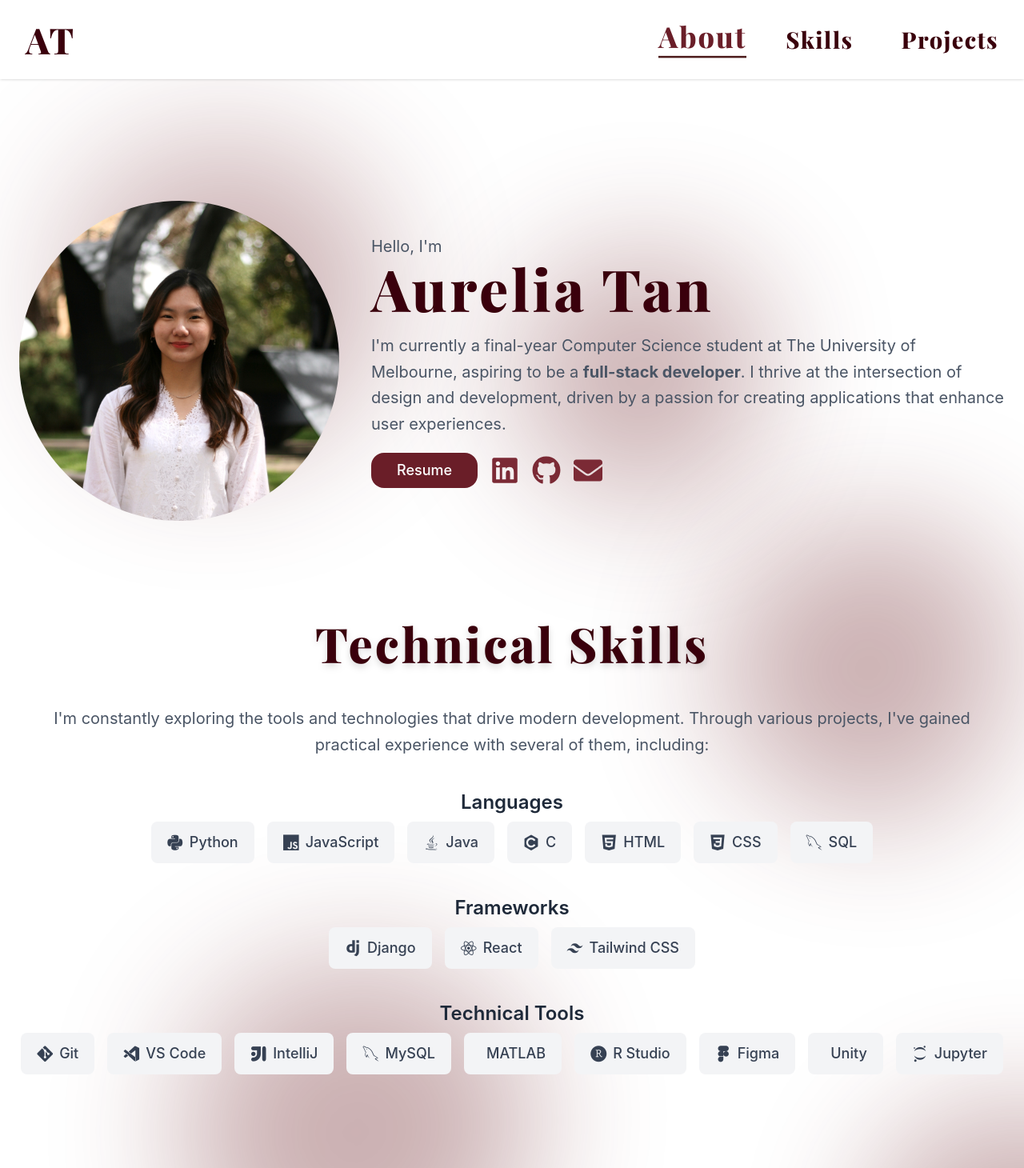
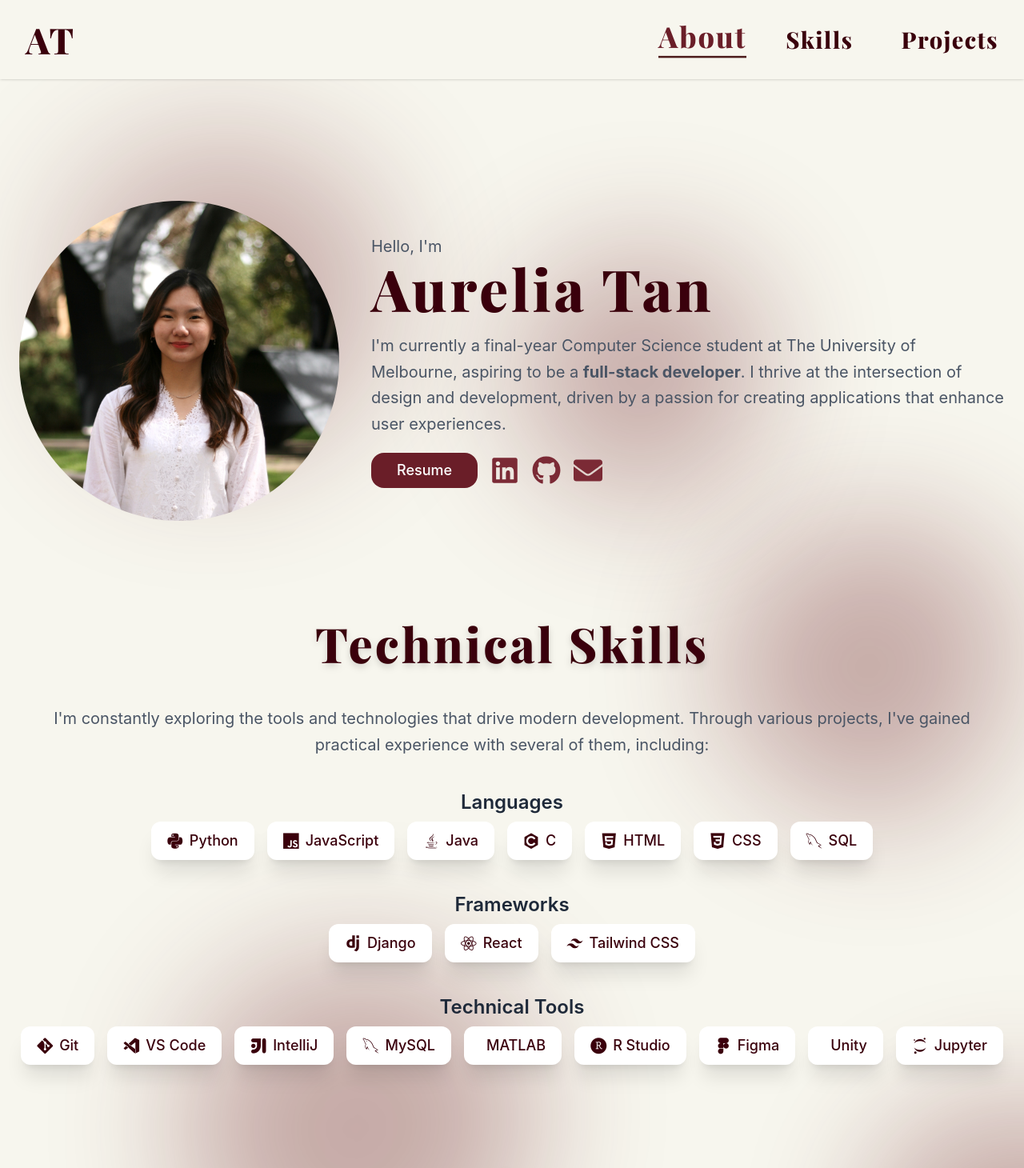
Before and after one commit to aureliatann/portfolio-website, a React (Vite) app: page / in a window 1280 px wide. Shown: the top 1460 px of the page at 80% size. Built offline with nearby package versions, Linux system fonts and the light colour scheme.

Commit message:
added beige bg color

```diff
--- a/src/components/BlobBackground.jsx
+++ b/src/components/BlobBackground.jsx
@@ -1,6 +1,6 @@
 export default function BlobBackground() {
   return (
-    <div className="absolute inset-0 -z-10 overflow-hidden pointer-events-none">
+    <div className="bg-[#f7f6ee] absolute inset-0 -z-10 overflow-hidden pointer-events-none">
       <div className="blob blob1"></div>
       <div className="blob blob2"></div>
       <div className="blob blob3"></div>
--- a/src/components/Navbar.jsx
+++ b/src/components/Navbar.jsx
@@ -40,7 +40,7 @@ export default function Navbar() {
        sticky top-0 → sticks to top
        z-50 → ensures navbar is on top
     */
-    <nav className="w-full bg-white shadow-sm sticky top-0 z-50">
+    <nav className="bg-[#f7f6ee] w-full shadow-sm sticky top-0 z-50">
       {/* flex → place items in a row
           items-center → vertically center items
           justify-between → space between logo and links
--- a/src/components/Skills.jsx
+++ b/src/components/Skills.jsx
@@ -45,7 +45,8 @@ export default function Skills() {
           {skillsWithLogos.Languages.map((skill) => (
             <span
               key={skill}
-              className="flex items-center gap-2 px-5 py-3 bg-gray-100 rounded-lg text-gray-700 text-base sm:text-lg font-medium"
+              className="bg-white flex items-center gap-2 px-5 py-2.5 rounded-xl text-[#3a000c] text-base sm:text-lg font-medium shadow-xl"
+
             >
               <i className={`${skillIcons[skill]} text-xl`} /> {/* Devicon icon */}
               {skill}
@@ -61,7 +62,8 @@ export default function Skills() {
           {skillsWithLogos.Frameworks.map((skill) => (
             <span
               key={skill}
-              className="flex items-center gap-2 px-5 py-3 bg-gray-100 rounded-lg text-gray-700 text-base sm:text-lg font-medium"
+              className="bg-white flex items-center gap-2 px-5 py-2.5 rounded-xl text-[#3a000c] text-base sm:text-lg font-medium shadow-xl"
+
             >
               <i className={`${skillIcons[skill]} text-xl`} /> {/* Devicon icon */}
               {skill}
@@ -77,7 +79,8 @@ export default function Skills() {
           {skillsWithLogos.Tools.map((skill) => (
             <span
               key={skill}
-              className="flex items-center gap-2 px-5 py-3 bg-gray-100 rounded-lg text-gray-700 text-base sm:text-lg font-medium"
+              className="bg-white flex items-center gap-2 px-5 py-2.5 rounded-xl text-[#3a000c] text-base sm:text-lg font-medium shadow-xl"
+
             >
               <i className={`${skillIcons[skill]} text-xl`} /> {/* Devicon icon */}
               {skill}
```
